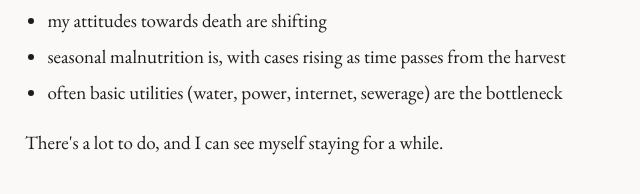
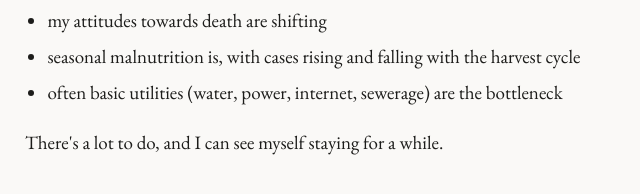
Before and after one commit to freebonacci/about, a plain HTML site: page journey.html in a window 1280 px wide. Shown: the part 5317-5511 px from the top of the page, 319-959 px from the left. Drawn offline with nearby package versions, Linux system fonts and the light colour scheme.

Commit message:
Reword seasonal malnutrition bullet on journey page
Co-Authored-By: Claude Opus 5.5 <noreply@anthropic.com>

```diff
--- a/journey.html
+++ b/journey.html
@@ -240,7 +240,7 @@
   <p class="year-para"><span class="year-marker">2026</span>In July 2026, I moved to Nigeria to start a role at <a href="https://www.taimaka.org" target="_blank">Taimaka</a>, which averts malnutrition-linked deaths in rural parts of Gombe State. So far, this has involved a lot of travel along some pretty horrendous roads, constant electricity cuts, and catching sleep against the backdrop of crying babies in the emergency ward we run. I've been struck by how:</p>
   <ul class="journey-list">
     <li>my attitudes towards death are shifting</li>
-    <li>seasonal malnutrition is, with cases rising as time passes from the harvest</li>
+    <li>seasonal malnutrition is, with cases rising and falling with the harvest cycle</li>
     <li>often basic utilities (water, power, internet, sewerage) are the bottleneck</li>
   </ul>
 
```
